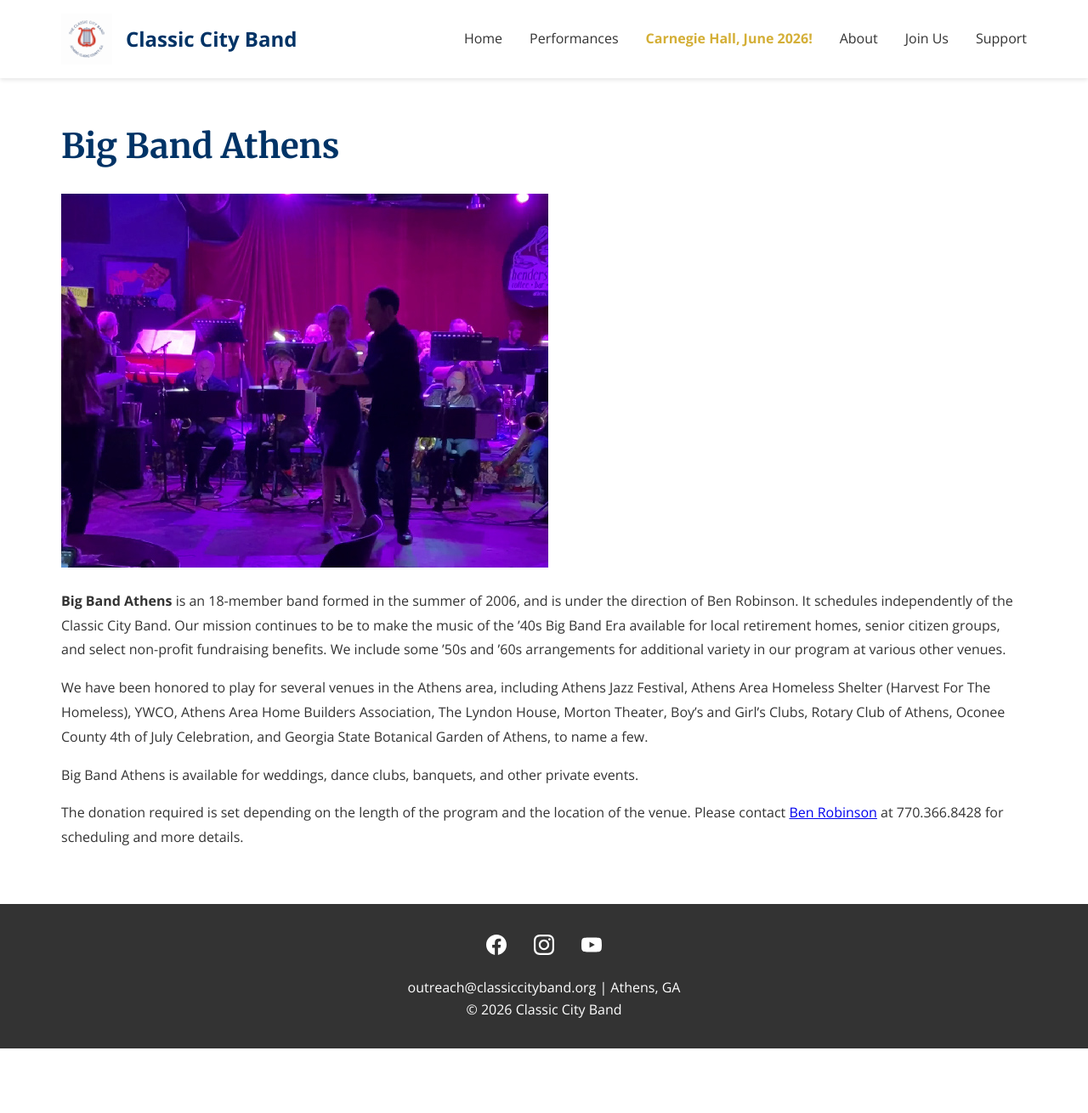
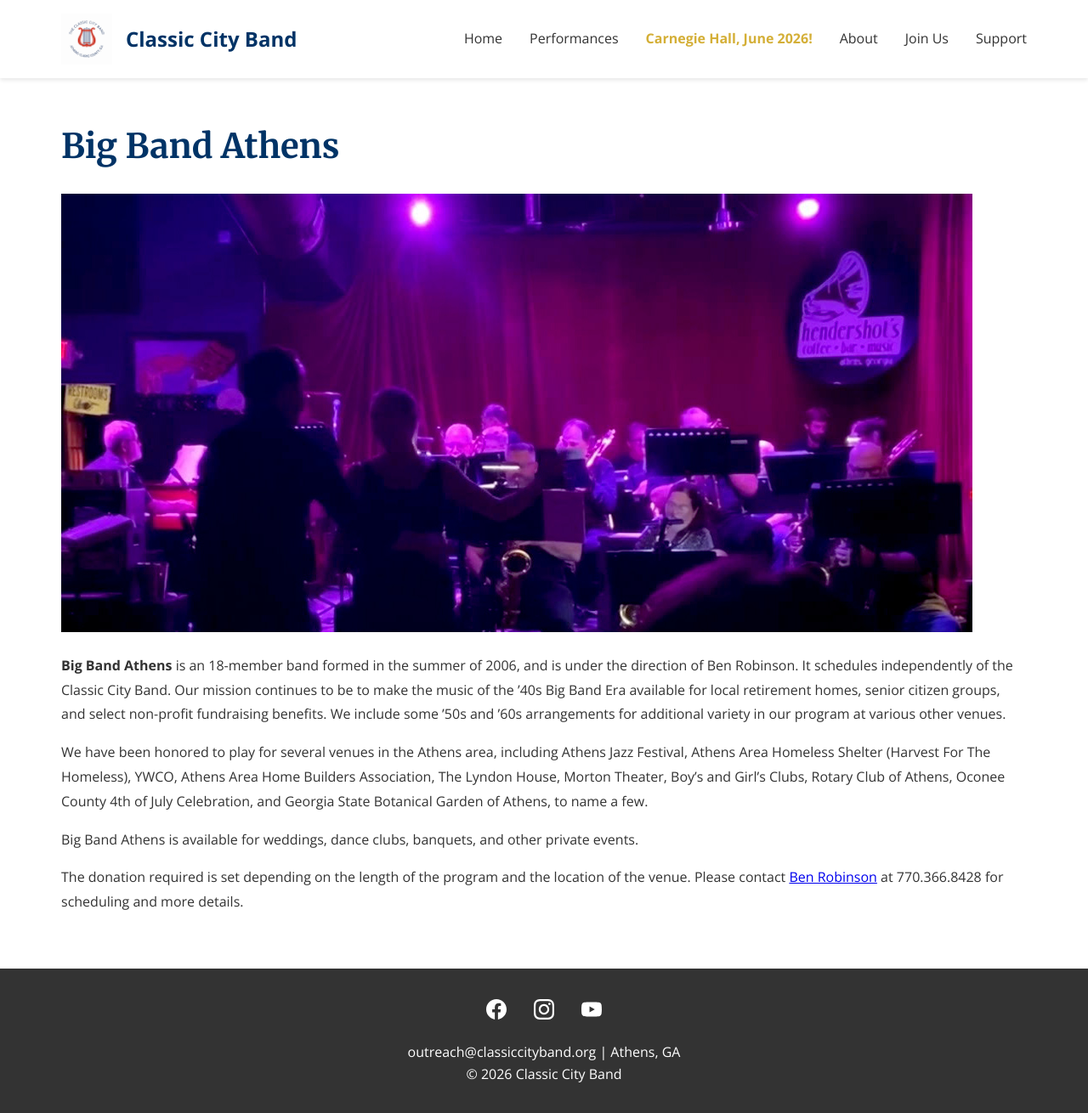
Before and after one commit to webmasterCCB/CCBwebsite, a Jekyll site: the page built from bigbandathens.md, in a window 1280 px wide and 1310 px high. Shown: the whole window at 85% size. Built offline with Jekyll 4.4.1, drawn with Linux system fonts in a browser that asks for light colours.

Commit message:
Update bigbandathens.md

```diff
--- a/bigbandathens.md
+++ b/bigbandathens.md
@@ -3,7 +3,7 @@ layout: page
 title: Big Band Athens
 permalink: /bigbandathens/
 ---
-![Big Band Athens]({{ site.baseurl }}/assets/images/BBA.jpg)
+![Big Band Athens]({{ site.baseurl }}/assets/images/BBA2.jpg)
 <p><strong>Big Band Athens</strong> is an 18-member band formed in the summer of 2006, and is under the direction of Ben Robinson. It schedules independently of the Classic City Band. Our mission continues to be to make the music of the ’40s Big Band Era available for local retirement homes, senior citizen groups, and select non-profit fundraising benefits. We include some ’50s and ’60s arrangements for additional variety in our program at various other venues.</p>
 <p>We have been honored to play for several venues in the Athens area, including Athens Jazz Festival, Athens Area Homeless Shelter (Harvest For The Homeless), YWCO, Athens Area Home Builders Association, The Lyndon House, Morton Theater, Boy’s and Girl’s Clubs, Rotary Club of Athens, Oconee County 4th of July Celebration, and Georgia State Botanical Garden of Athens, to name a few.</p>
 <p>Big Band Athens is available for weddings, dance clubs, banquets, and other private events.</p>
```
